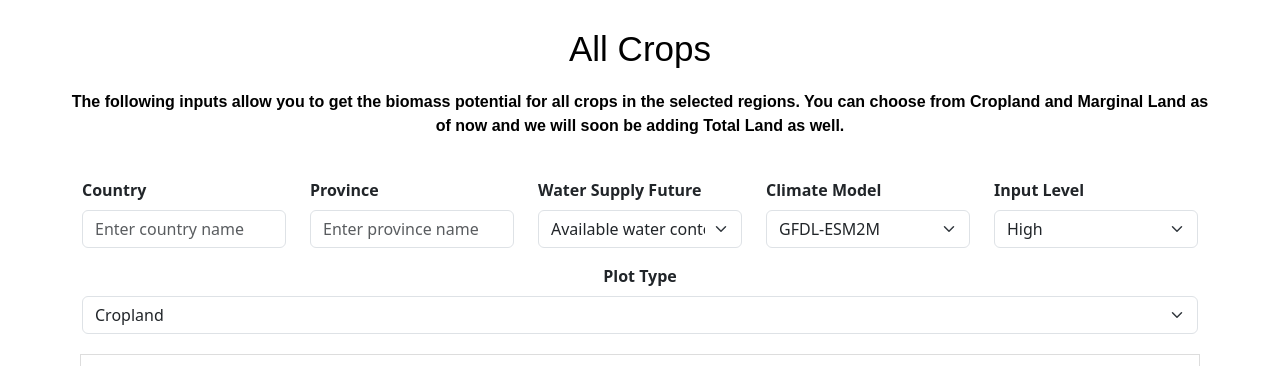
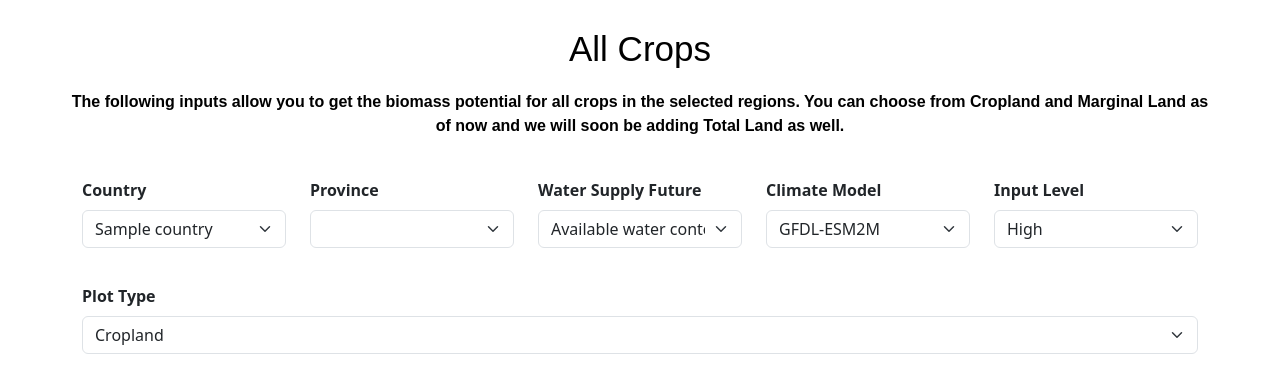
Before and after one commit to ClimateCompatibleGrowth/BEPMAT, a Flask app: template templates/calculator.html in a window 1280 px wide. Shown: the part 652-1018 px from the top of the page. Run offline with Flask 2, Linux system fonts and the light colour scheme; the template is opened without the code that fills it: most values are stand-ins (such as "Sample title", 1, 10 or a date in 2020); lists and menus that the app fills with data are empty; parts of the project's set-up code (start-up, migrations or seed data) failed here and were passed over; some libraries are stand-ins or nearby versions.

Commit message:
Added dropdowns
Dropdowns added for countries and provinces

```diff
--- a/Functions.py
+++ b/Functions.py
@@ -1500,7 +1500,7 @@ with rasterio.open(potential_yield.iloc[2,14].strip()) as src:
 
 
 def graph_plotter_cropland(shapefile, climate_model, water_supply_future, input_level):
-    time_periods = ['2011-2040', '2041-2070', '2071-2100']
+    time_periods = ['2011-2040','2041-2070','2071-2100']
     RCPs = ['RCP2.6', 'RCP4.5', 'RCP6.0', 'RCP8.5']
 
     fig, axs = plt.subplots(1, 3, figsize=(16, 4))  # Create subplots in a single row
--- a/app.py
+++ b/app.py
@@ -6,11 +6,24 @@ from flask import Flask, render_template, request
 from Functions import shapefile_generator, graph_plotter_cropland, graph_plotter_marginal
 import io
 import base64
+import pandas as pd
+import os
 
 app = Flask(__name__)
 
 @app.route('/', methods=['GET', 'POST'])
 def home():
+
+    # Read the country and province data from the Excel file
+
+    # Read the country and province data from the CSV file
+    df = pd.read_csv("Countries&Provinces.csv")
+    countries = df["NAME_0"].unique().tolist()
+
+# Convert the provinces dictionary values from ndarray to list
+    provinces = df.groupby("NAME_0")["NAME_1"].unique().to_dict()
+    provinces = {country: provinces[country].tolist() for country in provinces}
+
     if request.method == 'POST':
         country = request.form['country']
         province = request.form['province']
@@ -38,9 +51,9 @@ def home():
         fig_data.seek(0)
         fig_base64 = base64.b64encode(fig_data.getvalue()).decode('utf-8')
 
-        return render_template('calculator.html', graph_image=fig_base64)
+        return render_template('calculator.html', graph_image=fig_base64 , countries=countries, provinces=provinces)
 
-    return render_template('calculator.html', graph_image=None)
+    return render_template('calculator.html', countries=countries, provinces=provinces, graph_image=None)
 
 
 @app.route('/submit', methods=['POST'])
--- a/templates/calculator.html
+++ b/templates/calculator.html
@@ -9,11 +9,7 @@
     .form-container {
       margin-top: 20px;
     }
-  </style>
-  <style>
-    .form-container {
-      margin-top: 20px;
-    }
+
     .graph-container {
       border: 1px solid #ddd;
       padding: 10px;
@@ -22,9 +18,11 @@
       overflow-y: auto; /* Enable vertical scrolling if content exceeds the container height */
       max-width: 1120px;
     }
+
     .graph-item {
       margin-bottom: 20px;
     }
+
     .output-box {
       border: 1px solid #ddd;
       padding: 10px;
@@ -38,6 +36,7 @@
       padding: 20px;
       background-color: #ffffff;
     }
+
     /* Set the width of the carousel controls */
     .carousel-control-prev,
     .carousel-control-next {
@@ -48,7 +47,6 @@
     #carouselExampleAutoplaying img {
       height: 400px; /* Replace with your desired height */
     }
-
 
     .selected-crops-heading {
       font-family: Arial, sans-serif;
@@ -75,7 +73,13 @@
       margin-left: 70px;
       margin-right: 70px;
     }
+
+    /* Additional styles for dropdown alignment */
+    .form-container .col {
+      margin-bottom: 20px;
+    }
   </style>
+
 
 
 </head>
@@ -171,11 +175,17 @@
       <div class="row">
         <div class="col">
           <label for="inputCountry" class="form-label"><strong>Country</strong></label>
-          <input type="text" id="inputCountry" name="country" class="form-control" aria-label="Country" placeholder="Enter country name">
+          <select class="form-select" id="inputCountry" name="country" aria-label="Country">
+            {% for country in countries %}
+            <option value="{{ country }}">{{ country }}</option>
+            {% endfor %}
+          </select>
         </div>
         <div class="col">
           <label for="inputProvince" class="form-label"><strong>Province</strong></label>
-          <input type="text" id="inputProvince" name="province" class="form-control" aria-label="Province" placeholder="Enter province name">
+          <select class="form-select" id="inputProvince" name="province" aria-label="Province">
+            <!-- The province options will be dynamically populated based on the selected country -->
+          </select>
         </div>
         <div class="col">
           <label for="inputWaterSupply" class="form-label"><strong>Water Supply Future</strong></label>
@@ -205,7 +215,7 @@
         </div>
       </div>
       <div class="row mt-3">
-        <div class="col text-center">
+        <div class="col">
           <label for="plotTypeSelect" class="form-label"><strong>Plot Type</strong></label>
           <select class="form-select" id="plotTypeSelect" name="plot_type" aria-label="Plot Type">
             <option value="cropland">Cropland</option>
@@ -238,6 +248,36 @@
       crop in the selected regions. We will be adding more soon!
     </p>
 
+
+    <script>
+      var provincesData = {
+        {% for country, country_provinces in provinces.items() %}
+        "{{ country }}": {{ country_provinces | tojson| safe }},
+        {% endfor %}
+      };
+
+      var countryDropdown = document.getElementById("inputCountry");
+      var provinceDropdown = document.getElementById("inputProvince");
+
+      function updateProvinces() {
+        var selectedCountry = countryDropdown.value;
+        var countryProvinces = provincesData[selectedCountry];
+
+        provinceDropdown.innerHTML = ""; // Clear current options
+
+        for (var i = 0; i < countryProvinces.length; i++) {
+          var province = countryProvinces[i];
+          var option = document.createElement("option");
+          option.value = province;
+          option.text = province;
+          provinceDropdown.appendChild(option);
+        }
+      }
+
+      countryDropdown.addEventListener("change", updateProvinces);
+      updateProvinces(); // Call initially to populate provinces based on default selected country
+    </script>
+
   <script src="https://cdn.jsdelivr.net/npm/bootstrap@5.3.0/dist/js/bootstrap.bundle.min.js" integrity="sha384-geWF76RCwLtnZ8qwWowPQNguL3RmwHVBC9FhGdlKrxdiJJigb/j/68SIy3Te4Bkz" crossorigin="anonymous"></script>
   <script src="https://cdn.plot.ly/plotly-latest.min.js"></script>
 </body>
```
Also changed, not shown: 3 other files. Lines whose indentation alone changed are shown as unchanged.
